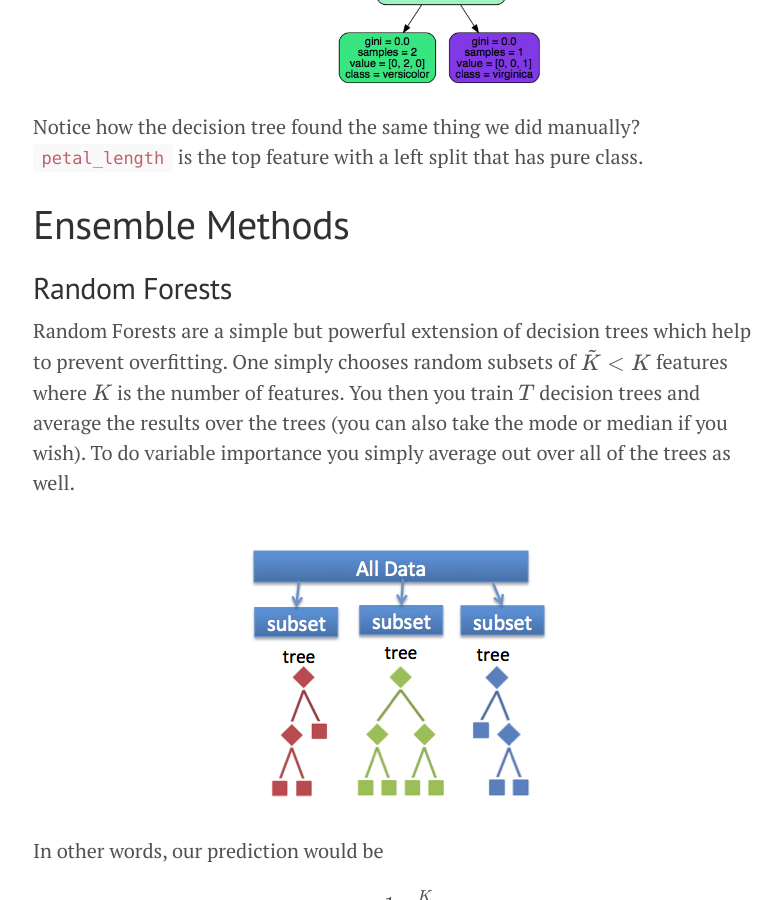
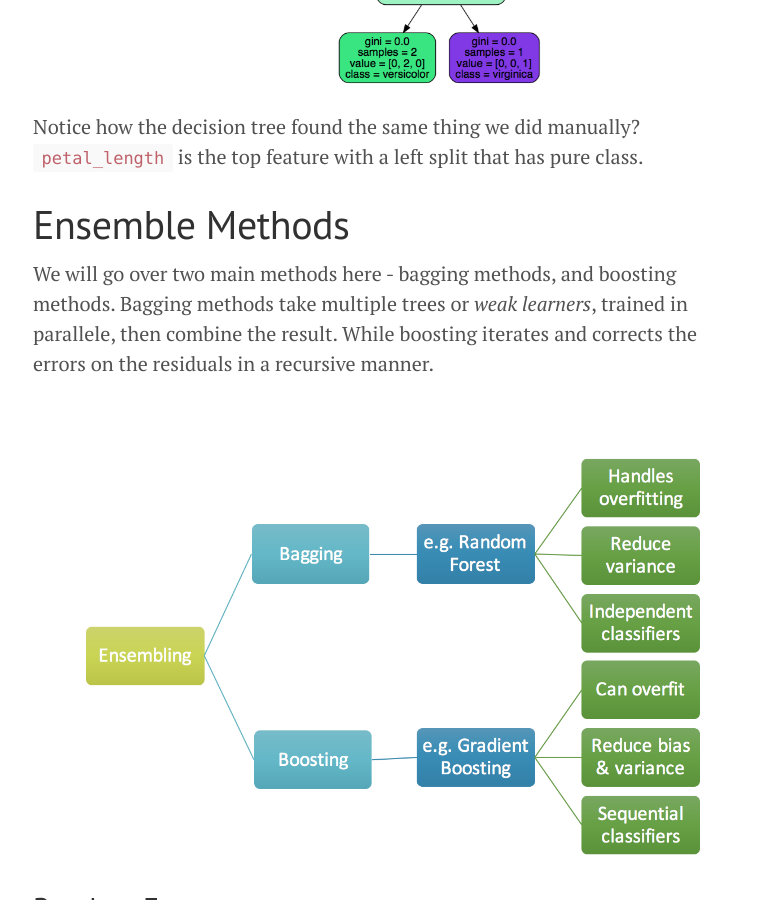
Before and after one commit to doriang102/doriang102.github.io, a Jekyll site: the page built from _posts/2017-10-15-Introduction-To-Ensemble-Methods.md, in a window 1280 px wide and 900 px high, scrolled down 8143 px. Shown: the whole window, without its empty margins (247-1029 px from the left). Built offline with Jekyll 4.4.1, drawn with Linux system fonts in a browser that asks for light colours; our own code applies the rules of GitHub Pages for plain Markdown files; formulas are drawn with MathJax 3.

Commit message:
Update 2017-10-15-Introduction-To-Ensemble-Methods.md

```diff
--- a/_posts/2017-10-15-Introduction-To-Ensemble-Methods.md
+++ b/_posts/2017-10-15-Introduction-To-Ensemble-Methods.md
@@ -197,6 +197,11 @@ Notice how the decision tree found the same thing we did manually? `petal_length
 
 # Ensemble Methods
 
+We will go over two main methods here - bagging methods, and boosting methods. Bagging methods take multiple trees or *weak learners*, trained in parallele, then combine the result. While boosting iterates and corrects the errors on the residuals in a recursive manner.
+
+![](/img/ensembling.png?raw=true)
+
+
 ## Random Forests
 
 Random Forests are a simple but powerful extension of decision trees which help to prevent overfitting. One simply chooses random subsets of $$\tilde K < K$$ features where $$K$$ is the number of features. You then you train $$T$$ decision trees and average the results over the trees (you can also take the mode or median if you wish). To do variable importance you simply average out over all of the trees as well.
```
